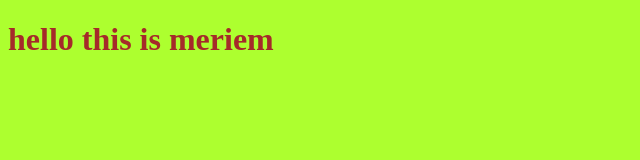
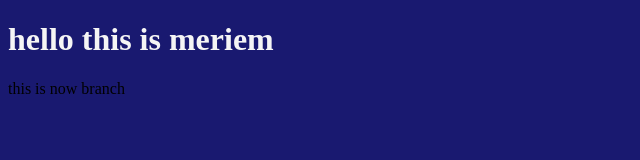
Before and after one commit to meriem-rachedi/myprojectn1, a plain HTML site: page index.html in a window 1280 px wide. Shown: the whole page, without its empty margins (0-640 px from the left). Drawn offline with Linux system fonts and the light colour scheme.

Commit message:
add paragraph change color background to midnightblue and color h1 to white smoke

```diff
--- a/index.html
+++ b/index.html
@@ -8,6 +8,7 @@
 </head>
 <body>
       <h1>hello this is meriem</h1>
+      <p>this is now branch</p>
 
 </body>
 </html>
--- a/style.css
+++ b/style.css
@@ -1,6 +1,6 @@
 h1 {
-    color: brown;
+    color: whitesmoke;
 }
 body {
-    background-color:greenyellow;
+    background-color:midnightblue;
 }
```
